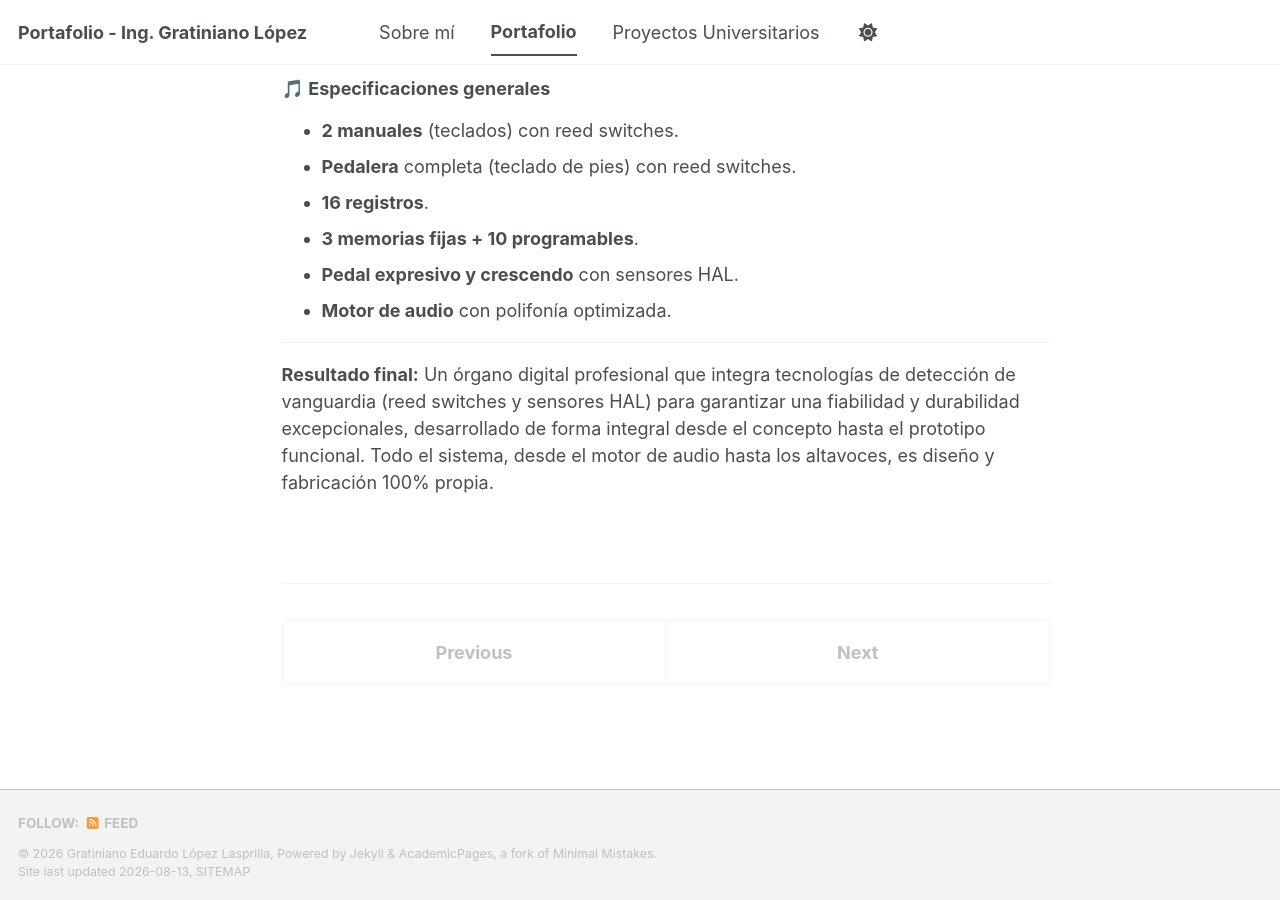
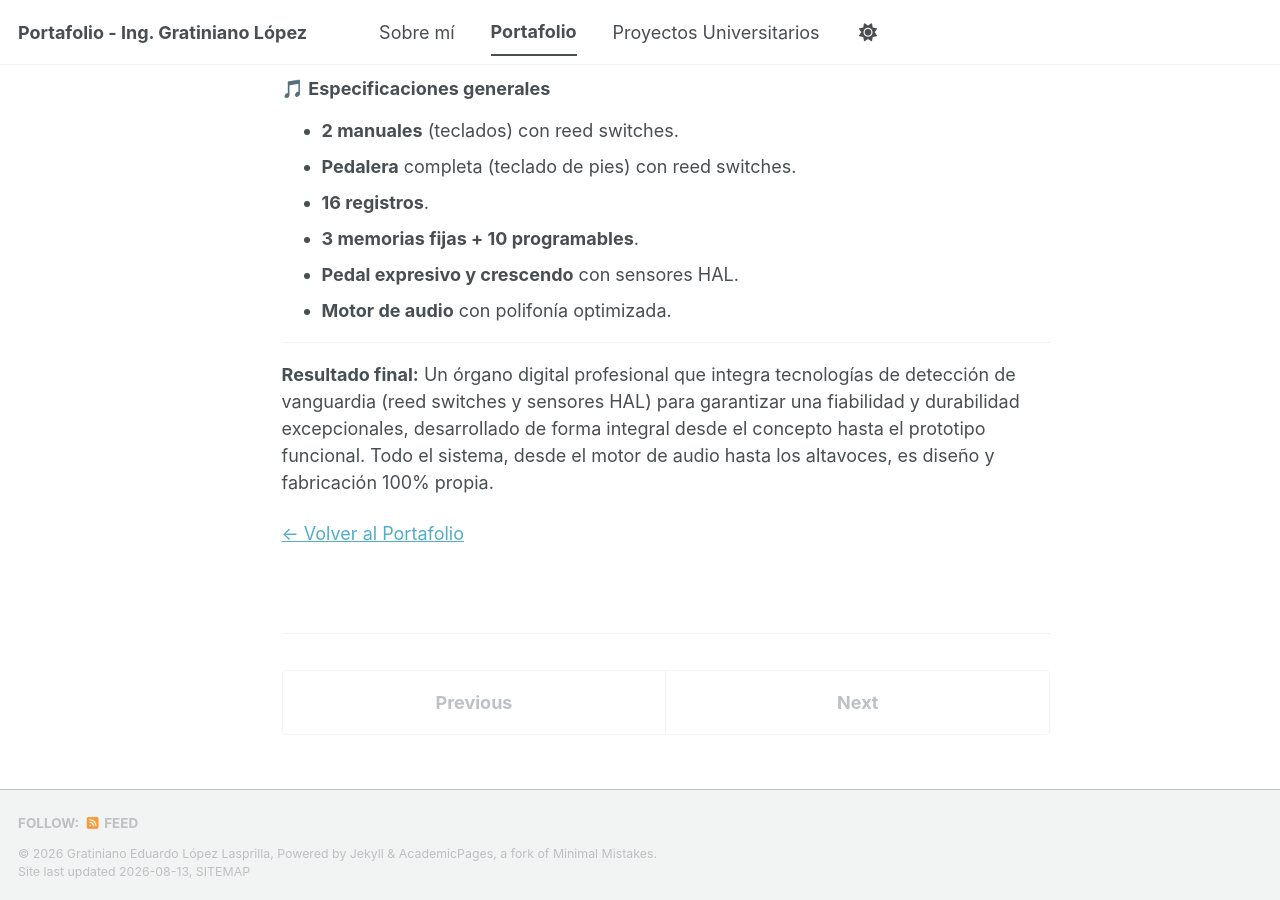
Before and after one commit to ingGratiniano/ingGratiniano.github.io, a Jekyll site: the page built from _portfolio/organo-digital.md, in a window 1280 px wide and 900 px high, scrolled down 4964 px. Built offline with Jekyll 4.4.1, drawn with Linux system fonts in a browser that asks for light colours; a style sheet for code colours, icons or effects is not loaded.

Commit message:
Add return link to portfolio in organo-digital.md
Added a link to return to the portfolio at the end of the document.

```diff
--- a/_portfolio/organo-digital.md
+++ b/_portfolio/organo-digital.md
@@ -106,3 +106,5 @@ El mismo proceso se invierte al apagar, asegurando que cada componente se descon
 ---
 
 **Resultado final:** Un órgano digital profesional que integra tecnologías de detección de vanguardia (reed switches y sensores HAL) para garantizar una fiabilidad y durabilidad excepcionales, desarrollado de forma integral desde el concepto hasta el prototipo funcional. Todo el sistema, desde el motor de audio hasta los altavoces, es diseño y fabricación 100% propia.
+
+[← Volver al Portafolio](/portfolio/)
```
